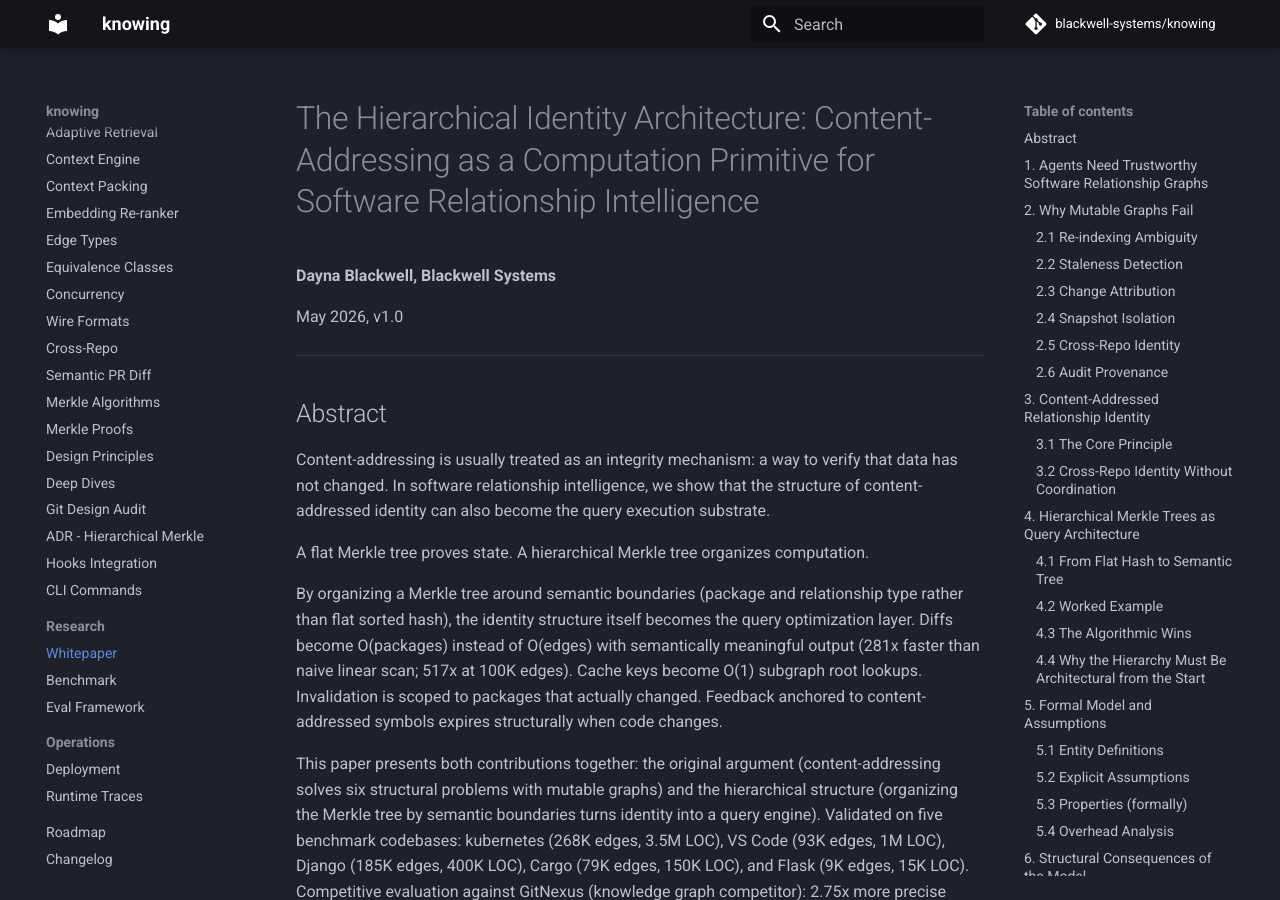
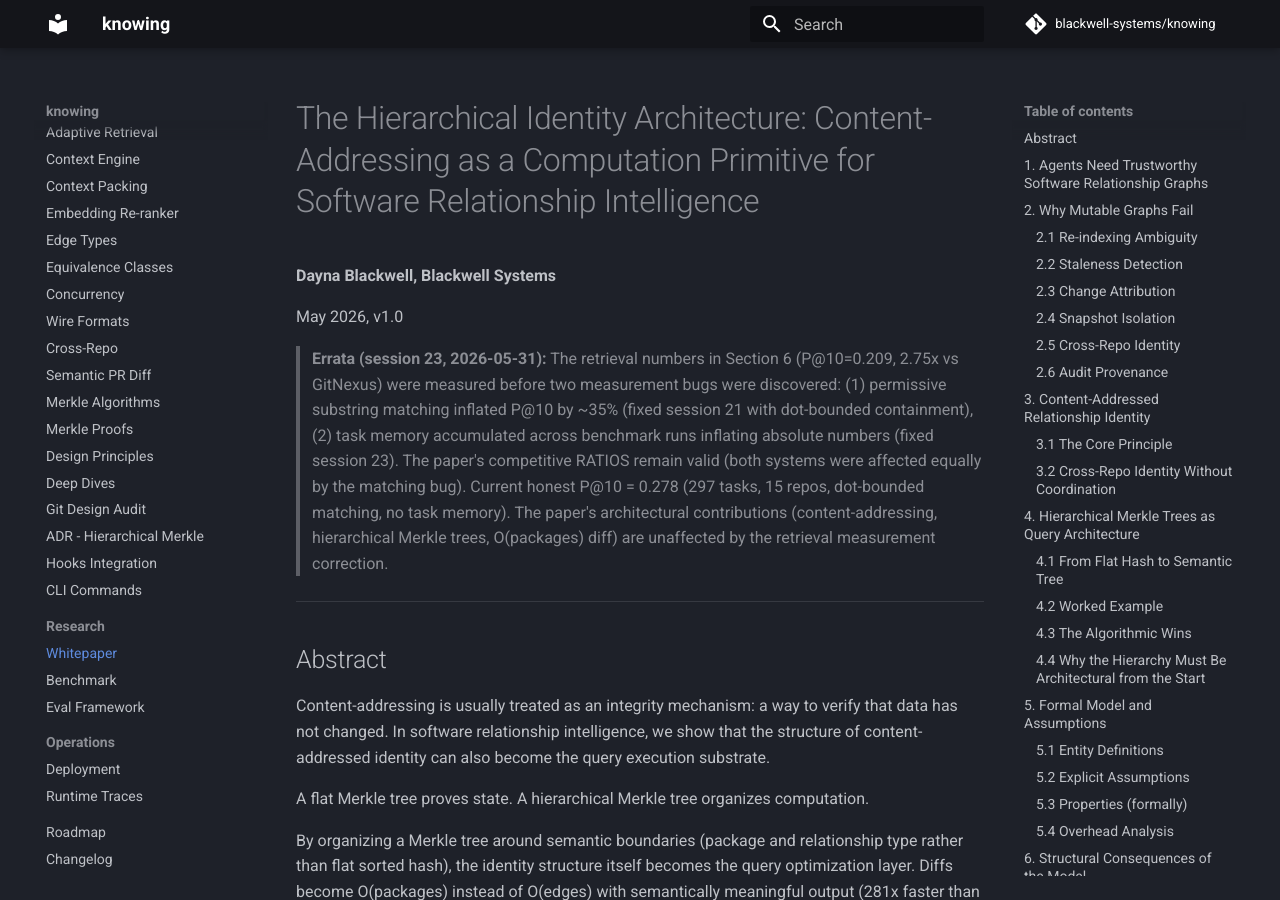
Before and after one commit to blackwell-systems/knowing, an MkDocs documentation site: the page built from docs/research/content-addressing-as-computation-primitive.md, in a window 1280 px wide and 900 px high. Built offline with MkDocs 1.6.1 and Material for MkDocs 9.7.7, drawn with Linux system fonts in a browser that asks for light colours; comment, search, counter and statistics services are not loaded.

Commit message:
docs: add errata to published paper noting measurement corrections (sessions 21+23)

```diff
--- a/docs/research/content-addressing-as-computation-primitive.md
+++ b/docs/research/content-addressing-as-computation-primitive.md
@@ -3,6 +3,17 @@
 **Dayna Blackwell, Blackwell Systems**
 
 May 2026, v1.0
+
+> **Errata (session 23, 2026-05-31):** The retrieval numbers in Section 6
+> (P@10=0.209, 2.75x vs GitNexus) were measured before two measurement bugs
+> were discovered: (1) permissive substring matching inflated P@10 by ~35%
+> (fixed session 21 with dot-bounded containment), (2) task memory accumulated
+> across benchmark runs inflating absolute numbers (fixed session 23). The
+> paper's competitive RATIOS remain valid (both systems were affected equally
+> by the matching bug). Current honest P@10 = 0.278 (297 tasks, 15 repos,
+> dot-bounded matching, no task memory). The paper's architectural
+> contributions (content-addressing, hierarchical Merkle trees, O(packages)
+> diff) are unaffected by the retrieval measurement correction.
 
 ---
 
```
